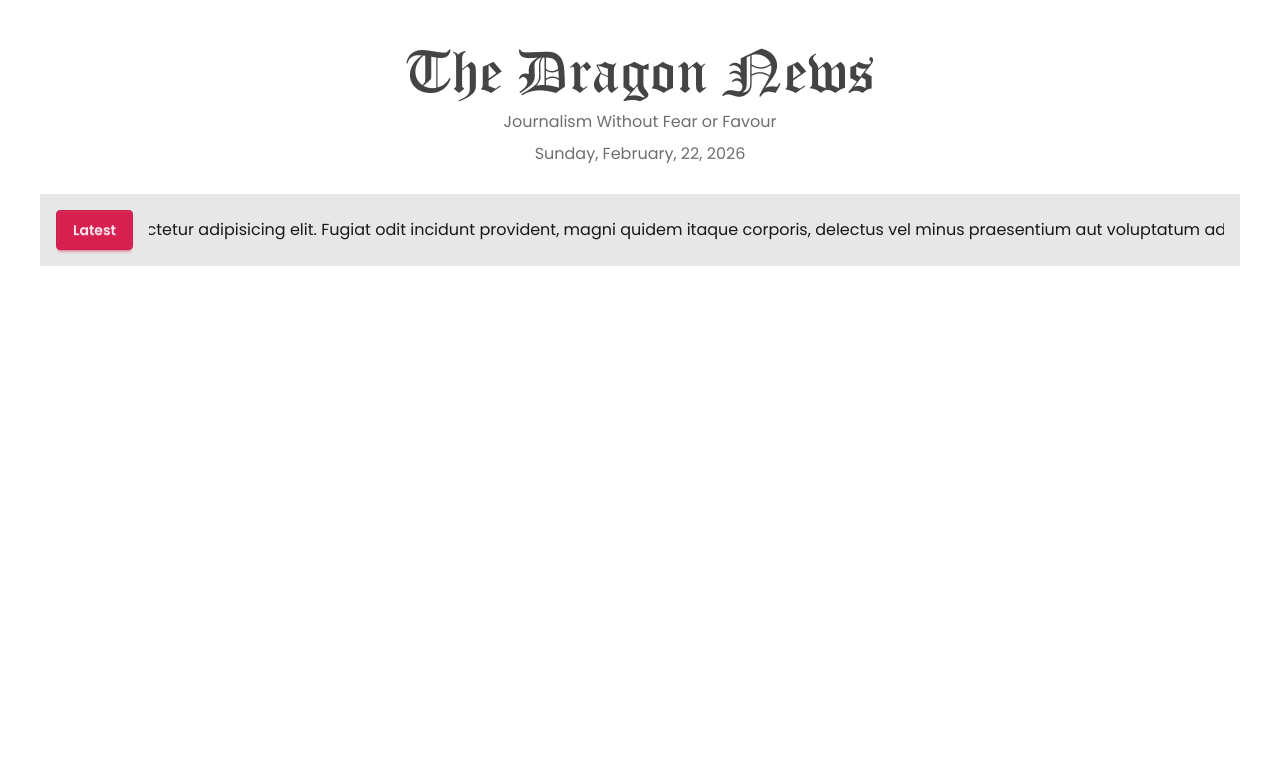
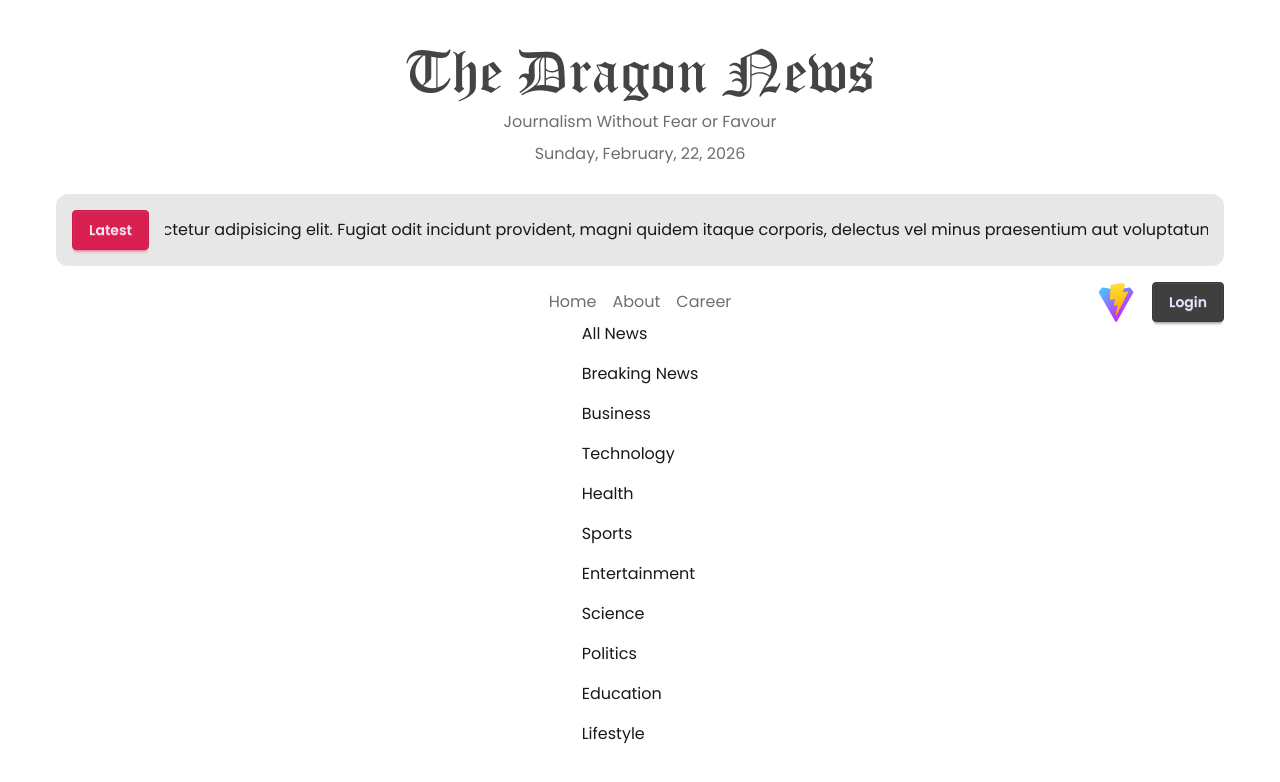
Before and after one commit to RashedujjamanNoor/news-portal, a React (Vite) app: page / in a window 1280 px wide. Shown: the top 782 px of the page. Built offline with nearby package versions, Linux system fonts and the light colour scheme.

Commit message:
add categories and header

```diff
--- /dev/null
+++ b/src/components/Categories.jsx
@@ -0,0 +1,22 @@
+import React, { use, useEffect, useState } from "react";
+import { NavLink, useLoaderData } from "react-router";
+
+export const Categories = () => {
+  const [category, setCategory] = useState([]);
+  const news = useLoaderData();
+  useEffect(() => {
+    fetch("categories.json")
+      .then((res) => res.json())
+      .then((data) => setCategory(data));
+  }, []);
+
+  return (
+    <div className="flex flex-col gap-4">
+      {category.map((data) => (
+        <div key={data.id}>
+          <NavLink to={`category/${data.id}`}>{data.name}</NavLink>
+        </div>
+      ))}
+    </div>
+  );
+};
--- a/src/components/Latest.jsx
+++ b/src/components/Latest.jsx
@@ -3,7 +3,7 @@ import Marquee from "react-fast-marquee";
 
 export const Latest = () => {
   return (
-    <div className="lg:max-w-300 bg-base-300 ">
+    <div className="lg:max-w-300 bg-base-300 rounded-xl">
       <div className="w-11.5/12 flex flex-col md:flex-row justify-center items-center gap-4 mt-7 mx-auto p-4">
         <p className="btn btn-secondary">Latest</p>
         <Marquee
--- /dev/null
+++ b/src/components/Navbar.jsx
@@ -0,0 +1,25 @@
+import React from "react";
+import { Link, NavLink } from "react-router";
+
+export const Navbar = () => {
+  return (
+    <div className="grid grid-cols-3 gap-4 w-full mt-4">
+      <div className="col-span-1"></div>
+      <div className="col-span-1 flex justify-center items-center gap-4 text-accent ">
+        <NavLink>Home</NavLink>
+        <NavLink>About</NavLink>
+        <NavLink>Career</NavLink>
+      </div>
+      <div className="col-span-1 flex justify-end items-center gap-4">
+        <div>
+          <img src="vite.svg" alt="" className="w-10 rounded-full bg-white" />
+        </div>
+        <div>
+          <button className="btn btn-primary">
+            <Link>Login</Link>
+          </button>
+        </div>
+      </div>
+    </div>
+  );
+};
--- a/src/layouts/HomeLayout.jsx
+++ b/src/layouts/HomeLayout.jsx
@@ -2,17 +2,26 @@ import React from "react";
 import { Outlet } from "react-router";
 import Header from "../components/Header";
 import { Latest } from "../components/Latest";
+import { Navbar } from "../components/Navbar";
+import { Categories } from "../components/Categories";
 
 export const HomeLayout = () => {
   return (
-    <div className="flex justify-center flex-col items-center px-4">
+    <div className="flex justify-center flex-col items-center px-4 max-w-300 mx-auto">
       <header>
         <Header />
       </header>
       <section className="latest ">
         <Latest />
       </section>
-      <section className="left"></section>
+      <section className="w-full">
+        <Navbar />
+      </section>
+      <section className="left">
+        <aside>
+          <Categories />
+        </aside>
+      </section>
       <section className="mid">
         <Outlet></Outlet>
       </section>
--- /dev/null
+++ b/src/pages/Home.jsx
@@ -0,0 +1,6 @@
+import React from "react";
+import { Navigate } from "react-router";
+
+export const Home = () => {
+  return <Navigate to=""></Navigate>;
+};
--- a/src/routes/router.jsx
+++ b/src/routes/router.jsx
@@ -1,11 +1,18 @@
 import React from "react";
 import { createBrowserRouter } from "react-router";
 import { HomeLayout } from "../layouts/HomeLayout";
+import { Home } from "../pages/Home";
 
 export const router = createBrowserRouter([
   {
     path: "/",
     element: <HomeLayout />,
+    children: [
+      {
+        index: true,
+        element: <Home />,
+      },
+    ],
   },
   {
     path: "/auth",
```
